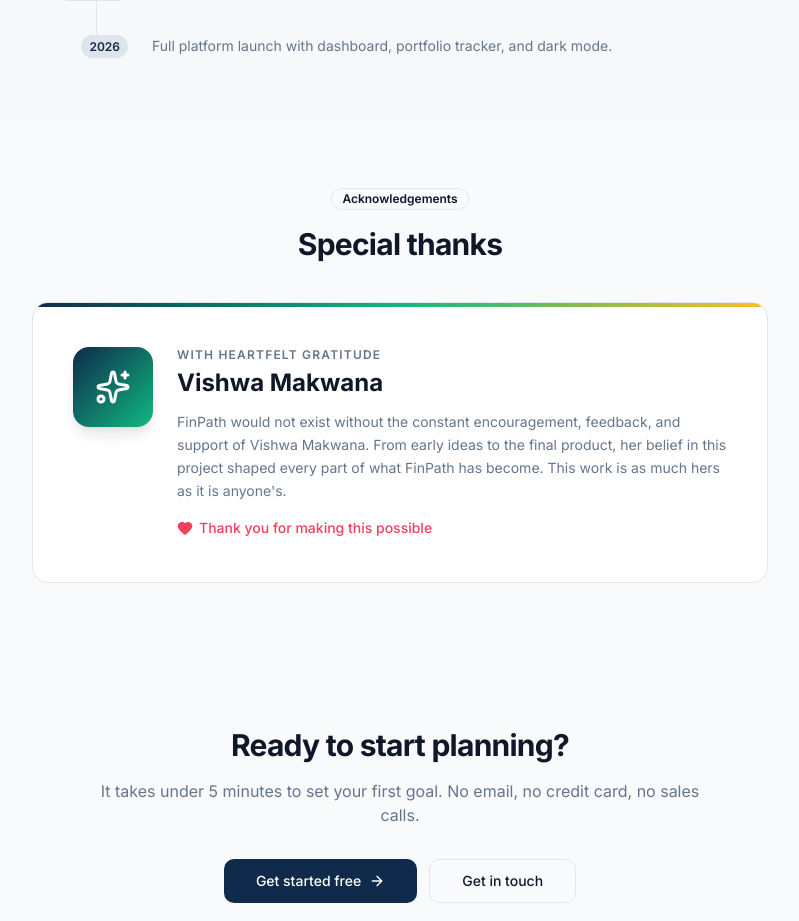
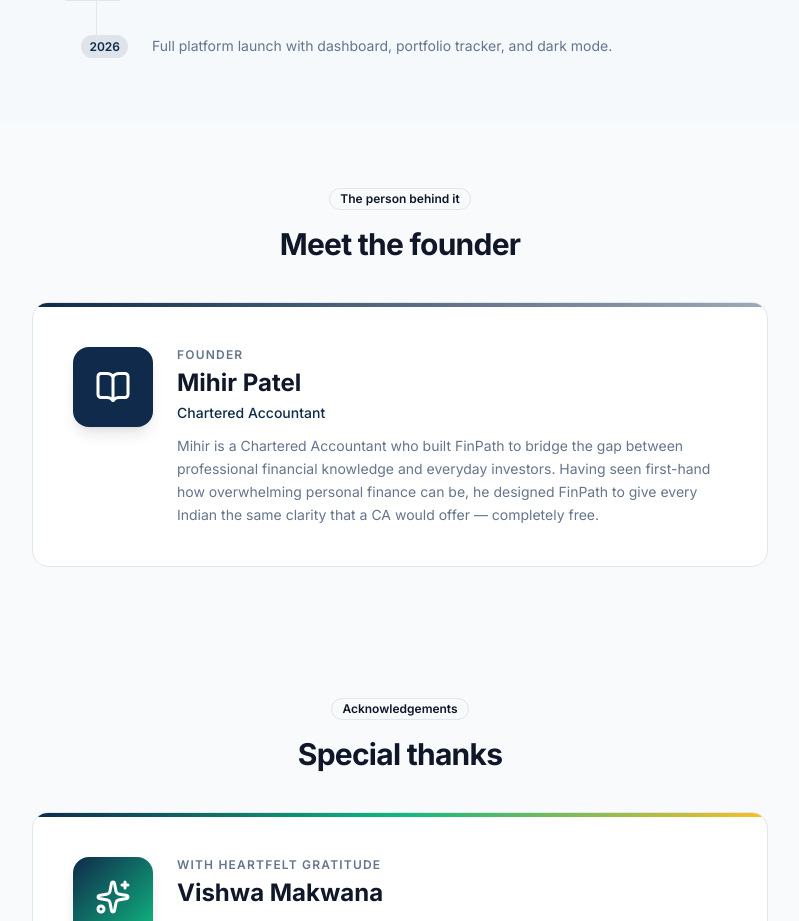
Before and after one commit to mihirpat16/finpath, a React (Vite) app: page /about in a window 1280 px wide. Shown: the part 2040-2961 px from the top of the page, without its empty margins (240-1039 px from the left). Built offline with nearby package versions, Linux system fonts and the light colour scheme; no server answers.

Commit message:
Add founder section — Mihir Patel, Chartered Accountant

```diff
--- a/src/pages/marketing/AboutPage.jsx
+++ b/src/pages/marketing/AboutPage.jsx
@@ -1,7 +1,7 @@
 import { Helmet } from 'react-helmet-async'
 import { Link } from 'react-router-dom'
 import { motion } from 'framer-motion'
-import { Target, ShieldCheck, BarChart2, TrendingUp, ArrowRight, Heart, Sparkles } from 'lucide-react'
+import { Target, ShieldCheck, BarChart2, TrendingUp, ArrowRight, Heart, Sparkles, BookOpen } from 'lucide-react'
 import { Button } from '@/components/ui/button'
 import { Badge } from '@/components/ui/badge'
 
@@ -163,6 +163,44 @@ export default function AboutPage() {
         </div>
       </section>
 
+      {/* Founder */}
+      <section className="py-16">
+        <div className="container max-w-3xl mx-auto px-4">
+          <motion.div
+            variants={fadeUp} initial="hidden" whileInView="show" viewport={{ once: true }}
+            className="text-center mb-10"
+          >
+            <Badge variant="outline" className="mb-4">The person behind it</Badge>
+            <h2 className="text-2xl md:text-3xl font-bold tracking-tight">Meet the founder</h2>
+          </motion.div>
+
+          <motion.div
+            variants={fadeUp} initial="hidden" whileInView="show" viewport={{ once: true }} custom={0.1}
+            className="relative rounded-2xl border border-border bg-card overflow-hidden"
+          >
+            <div className="h-1 w-full bg-gradient-to-r from-trust to-trust/40" />
+            <div className="p-8 sm:p-10">
+              <div className="flex flex-col sm:flex-row items-center sm:items-start gap-6">
+                <div className="flex-shrink-0 flex h-20 w-20 items-center justify-center rounded-2xl bg-trust text-white shadow-lg">
+                  <BookOpen className="h-9 w-9" />
+                </div>
+                <div className="flex-1 text-center sm:text-left">
+                  <p className="text-xs font-semibold uppercase tracking-widest text-muted-foreground mb-1">Founder</p>
+                  <h3 className="text-2xl font-bold mb-1">Mihir Patel</h3>
+                  <p className="text-sm font-medium text-trust mb-3">Chartered Accountant</p>
+                  <p className="text-muted-foreground leading-relaxed text-sm">
+                    Mihir is a Chartered Accountant who built FinPath to bridge the gap between
+                    professional financial knowledge and everyday investors. Having seen first-hand
+                    how overwhelming personal finance can be, he designed FinPath to give every
+                    Indian the same clarity that a CA would offer — completely free.
+                  </p>
+                </div>
+              </div>
+            </div>
+          </motion.div>
+        </div>
+      </section>
+
       {/* Special Thanks */}
       <section className="py-16">
         <div className="container max-w-3xl mx-auto px-4">
```
